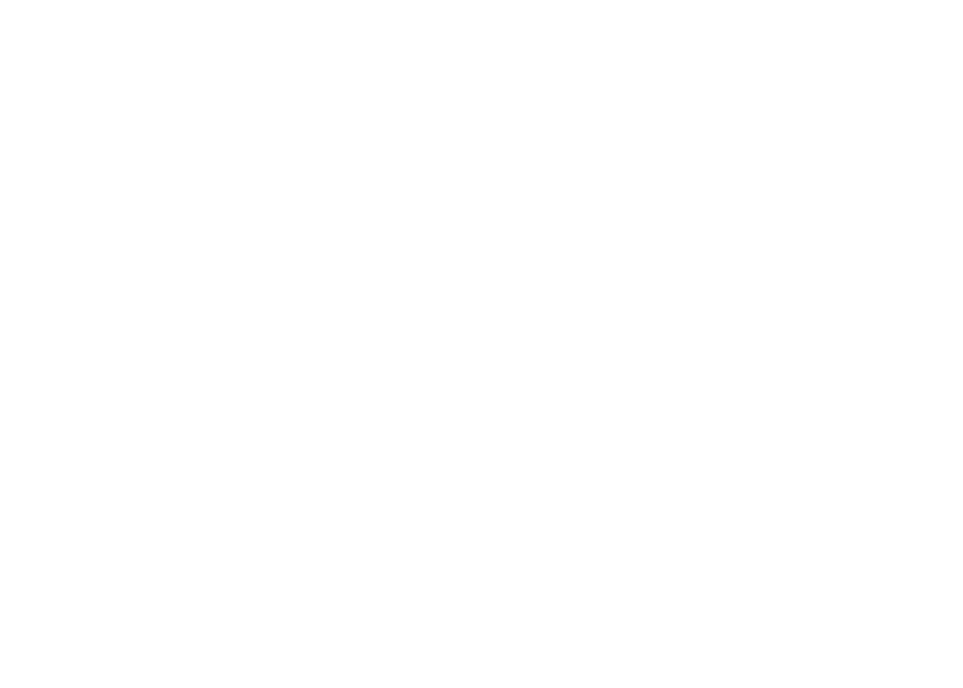
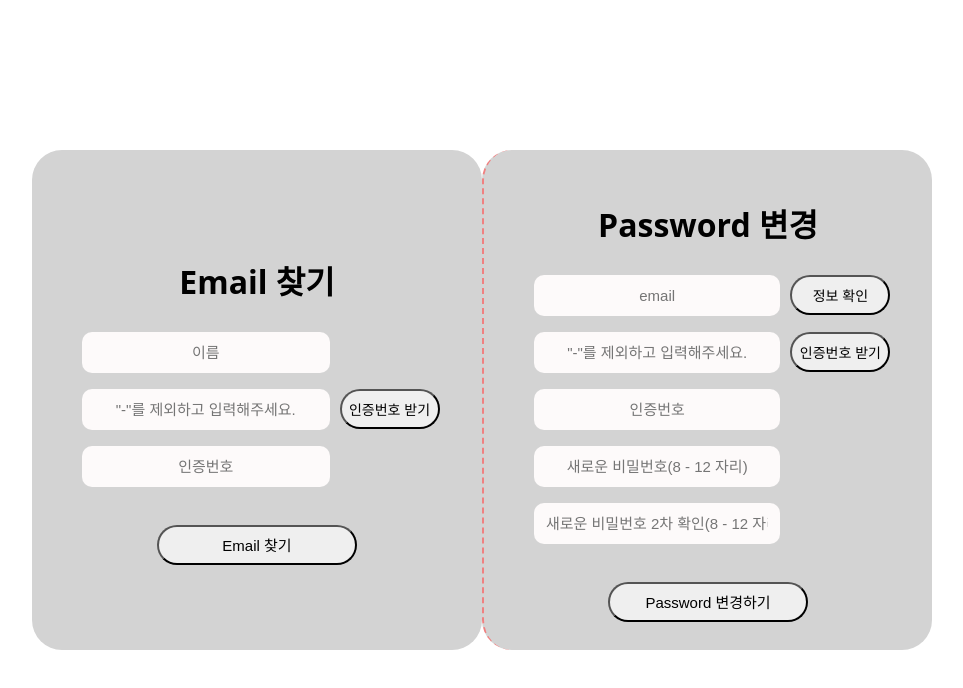
Before and after one commit to kang162002/fitshare, a React (Create React App) app: page / in a window 1280 px wide. Shown: the top 688 px of the page, without its empty margins (158-1121 px from the left). Built offline with nearby package versions, Linux system fonts and the light colour scheme.

Commit message:
회원정보 찾기 내용+구조 js, css 파일 추가

```diff
--- a/src/account/AccountRecoveryModal.css
+++ b/src/account/AccountRecoveryModal.css
@@ -0,0 +1,102 @@
+@import url("https://cdnjs.cloudflare.com/ajax/libs/font-awesome/4.7.0/css/font-awesome.css");
+
+
+* {
+    box-sizing: border-box;
+}
+
+.account-re-body {
+    height: 100vh;
+    font-family: 'Open Sans', Helvetica, Arial, sans-serif;
+    margin: 0;
+    padding: 0;
+    align-content: center;
+}
+
+.account-re-div {
+    align-content: center;
+
+}
+
+.account-re-wrapper {
+    display: flex;
+    justify-content: center;
+
+    overflow: hidden;
+}
+
+.account-re-email-container {
+    width: 450px;
+    height: 500px;
+    background-color: lightgray;
+    border-radius: 30px;
+
+}
+
+.account-re-email-h1 {
+
+}
+
+.account-re-pass-container {
+    width: 450px;
+    height: 500px;
+    background-color: lightgray;
+    border-left: 2px dashed lightcoral;
+    border-radius: 30px;
+
+}
+
+.account-re-form .account-re-input {
+    background: #fdfafa;
+    padding: 12px;
+    margin: 8px 0;
+    width: 55%;
+    border: 0;
+    outline: none;
+    border-radius: 10px;
+    text-align: center;
+    font-size: 15px;
+
+    margin-left: 50px;
+}
+
+.account-re-sub-btn {
+    display: block;
+    margin: 0 auto;
+    width: 200px;
+    height: 40px;
+    border-radius: 30px;
+    color: #000000;
+    font-size: 15px;
+    justify-content: flex-end;
+    margin-top: 30px;
+
+    cursor: pointer;
+}
+
+.account-re-btn {
+    margin-left: 10px;
+    width: 100px;
+    height: 40px;
+    border-radius: 30px;
+    color: #000000;
+    font-size: 14px;
+
+
+    text-transform: uppercase;
+    cursor: pointer;
+}
+
+.account-re-select {
+    margin-right: 5px;
+    width: 60px;
+    height: 30px;
+    border-color: #fdfafa;
+    border-radius: 10px;
+    color: #000000;
+    font-size: 15px;
+}
+
+.account-re-h1 {
+    text-align: center;
+}
--- a/src/account/AccountRecoveryModal.js
+++ b/src/account/AccountRecoveryModal.js
@@ -1,9 +1,70 @@
+import './AccountRecoveryModal.css';
+
+function AccountRecoveryModal() {
+
+    return (
+        <div className='account-re-body account account-re-div'>
+            <div className='account-re-wrapper account-re-div'>
+                {/*================== Email 찾기================= */}
+                <div className='account-re-email-container account-re-div'>
+                    <form className='account-re-form'>
+                        <h1 className='account-re-h1 account-re-email-h1'>Email 찾기</h1>
+                        <input type='text' placeholder='이름' className='account-re-input'></input>
+
+                        <div className='account-re-div'>
+                            <input type='text' placeholder='"-"를 제외하고 입력해주세요.' className='account-re-input'></input>
+                            <button className='account-re-btn'>인증번호 받기</button>
+                        </div>
+
+                        <div className='account-re-div'>
+                            <input type='text' placeholder='인증번호' className='account-re-input'></input>
+                        </div>
+
+                        <div className='account-re-div'>
+                            <button className='account-re-sub-btn'>Email 찾기</button>
+                        </div>
+
+                    </form>
+                </div>
+
+                {/*================== Password 변경================= */}
+                <div className='account-re-pass-container account-re-div'>
+                    <form className='account-re-form account-re-div'>
+                        <h1 className='account-re-h1'>Password 변경</h1>
+                        <div className='account-re-div'>
+                            <input type='email' placeholder='email' className='account-re-input'></input>
+                            <button className='account-re-btn'>정보 확인</button>
+                        </div>
+
+                        <div className='account-re-div'>
+                            <input type='text' placeholder='"-"를 제외하고 입력해주세요.' className='account-re-input'></input>
+                            <button className='account-re-btn'>인증번호 받기</button>
+                        </div>
+
+                        <div className='account-re-div'>
+                            <input type='text' placeholder='인증번호' className='account-re-input'></input>
+                        </div>
+
+                        <div className='account-re-div'>
+                            <input type='password' placeholder='새로운 비밀번호(8 - 12 자리)' className='account-re-input'></input>
+                        </div>
+
+                        <div className='account-re-div'>
+                            <input type='password' placeholder='새로운 비밀번호 2차 확인(8 - 12 자리)' className='account-re-input'></input>
+                        </div>
+
+                        <div className='account-re-div'>
+                            <button className='account-re-sub-btn'>Password 변경하기</button>
+                        </div>
+
+                    </form>
+                </div>
 
 
-function AccountRecoveryModal() {
-    <div>
+            </div>
+        </div>
+    );
 
-    </div>
 }
 
 export default AccountRecoveryModal;
```
